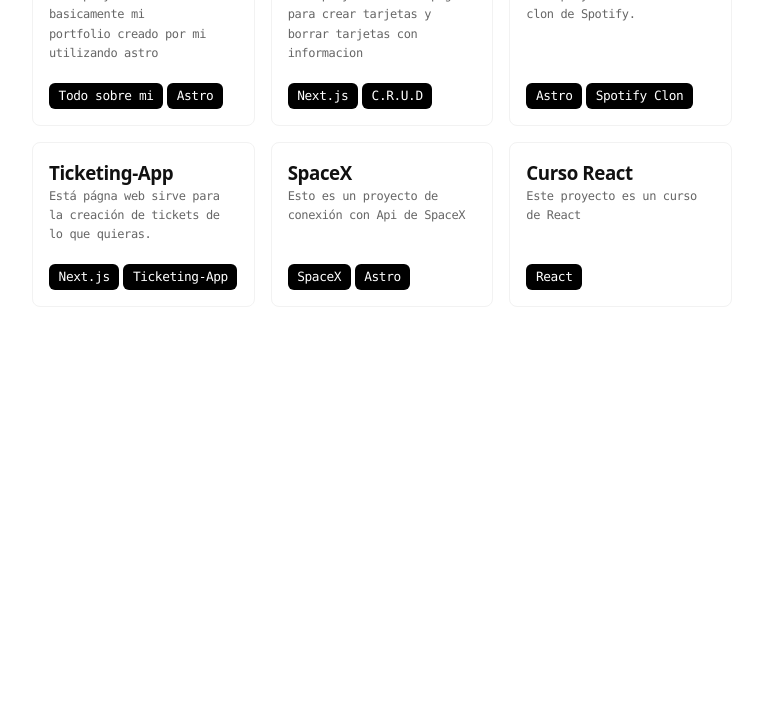
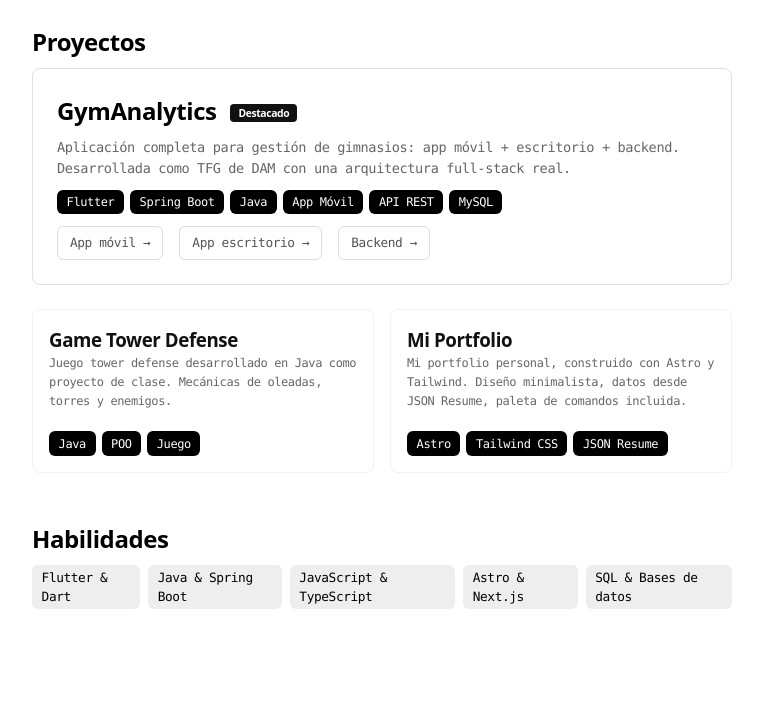
Before and after one commit to EzequielMenor/Mi-Porfolio, an Astro site: page / in a window 1280 px wide. Shown: the part 1181-1902 px from the top of the page, without its empty margins (258-1021 px from the left). Before the commit the page ends 1600 px from the top, so only its background shows below. Built offline with nearby package versions, Linux system fonts and the light colour scheme; Astro itself is replaced by a stand-in of ours.

Commit message:
update: portfolio content and projects structure
- New label and summary for freelance positioning
- Added DAM education, updated skills and experience
- Featured GymAnalytics TFG with multi-repo support
- Restored Antica work entry with real description
- Added portfolio as project example
- Cleaned placeholder data (volunteer, awards, etc.)

```diff
--- a/cv.json
+++ b/cv.json
@@ -1,12 +1,12 @@
 {
 	"basics": {
 		"name": "Ezequiel Menor",
-    "label": "Estudiante",
-    "image": "/mia2.jpeg",
+		"label": "Desarrollador Full-Stack",
+		"image": "/mia3.jpeg",
 		"email": "ezequielmenor@gmail.com",
 		"phone": "",
 		"url": "",
-    "summary": "Como estudiante de sistemas microinformáticos y redes, me apasiona la programación y la tecnología. Estoy interesado en seguir mi formación con el grado superior de desarrollo de aplicaciones multiplataforma. Me atrae la idea de aprender a crear aplicaciones que funcionen en diferentes dispositivos y sistemas operativos. Creo que este campo me permitirá explorar mi creatividad y contribuir al mundo de la tecnología de una manera emocionante y práctica.",
+		"summary": "Desarrollador Full-Stack, creo aplicaciones y sitios web con tecnologías modernas como Flutter, Spring Boot y Astro. Actualmente en prácticas en Clínicas Dorsia y disponible para proyectos freelance. Me apasiona construir soluciones reales que ayudan a negocios y personas.",
 		"location": {
 			"address": "2712 Broadway St",
 			"postalCode": "46702",
@@ -34,159 +34,123 @@
 	},
 	"work": [
     {
-      "name": "Practicas",
-      "position": "Informatico",
-      "url": "https://company.com",
-      "startDate": "2024-03-20",
-      "endDate": "2024-05-30",
-      "summary": "",
-      "highlights": ["Started the company"]
+      "name": "Clínicas Dorsia",
+      "position": "Desarrollador de apps (FCT)",
+      "url": "https://www.clinicasdorsia.com/",
+      "startDate": "2026-03-01",
+      "endDate": null,
+      "summary": "Desarrollo de aplicación móvil con Flutter para la gestión de pacientes y clínicas.",
+      "highlights": ["Desarrollo móvil con Flutter", "App en producción"]
     },
     {
       "name": "Antica",
       "position": "Camarero",
-      "url": "https://company.com",
+      "url": "",
       "startDate": "2022-07-11",
       "endDate": "2022-09-05",
-      "summary": "Mi primer trabajo fue en la antica, un restaurante de Pizza y otras cosas. Estuve ese verando de camararero.",
-      "highlights": ["Started the company"]
-    }
-  ],
-  "volunteer": [
-    {
-      "organization": "Organization",
-      "position": "Volunteer",
-      "url": "https://organization.com/",
-      "startDate": "2012-01-01",
-      "endDate": "2013-01-01",
-      "summary": "Description…",
-      "highlights": ["Awarded 'Volunteer of the Month'"]
+      "summary": "Trabajo de verano como camarero en un restaurante. Atención al cliente, trabajo en equipo y gestión de pedidos bajo presión.",
+      "highlights": ["Atención al cliente", "Trabajo en equipo"]
     }
 	],
 	"education": [
 		{
+			"institution": "Ausias March",
+			"url": "https://portal.edu.gva.es/iesausiasmarch/",
+			"area": "DAM (Desarrollo de Aplicaciones Multiplataforma)",
+			"studyType": "Grado Superior",
+			"startDate": "2024-09-01",
+			"endDate": "2026-06-01",
+			"score": null,
+			"courses": [
+				"Programación con Java y Spring Boot",
+				"Desarrollo de apps con Flutter",
+				"Bases de datos SQL y NoSQL",
+				"Desarrollo web con HTML, CSS, JavaScript, Astro, Next.js"
+			]
+		},
+		{
 			"institution": "María Enriquez",
 			"url": "https://portal.edu.gva.es/mariaenriquez/",
-      "area": "Grado Medio",
-      "studyType": "Estudiante",
+			"area": "SMR (Sistemas Microinformáticos y Redes)",
+			"studyType": "Grado Medio",
 			"startDate": "2022-09-12",
-      "endDate": null,
+			"endDate": "2024-06-20",
 			"score": null,
-      "courses": ["1r y 2n de grado medio de Sistemas Microinformaticos y redes"]
+			"courses": ["Sistemas microinformáticos y redes"]
 		},
 		{
 			"institution": "Ausias March",
 			"url": "https://portal.edu.gva.es/iesausiasmarch/",
 			"area": "ESO",
-      "studyType": "Estudiante",
+			"studyType": "Educación Secundaria",
 			"startDate": "2018-09-10",
 			"endDate": "2022-06-20",
 			"score": "7.0",
-      "courses": ["1r, 2n, 3r y 4t de ESO"]
+			"courses": ["Educación Secundaria Obligatoria"]
 		}
 	],
-  "awards": [
-    {
-      "title": "Award",
-      "date": "2014-11-01",
-      "awarder": "Company",
-      "summary": "There is no spoon."
-    }
-  ],
-  "certificates": [
-    {
-      "name": "Certificate",
-      "date": "2021-11-07",
-      "issuer": "Company",
-      "url": "https://certificate.com"
-    }
-  ],
-  "publications": [
-    {
-      "name": "Publication",
-      "publisher": "Company",
-      "releaseDate": "2014-10-01",
-      "url": "https://publication.com",
-      "summary": "Description…"
-    }
-  ],
+
   "skills": [
     {
-      "name": "HTML",
-      "level": "Basico",
-      "keywords": ["Desarrollo Web", "Frontend"]
+      "name": "Flutter & Dart",
+      "level": "Intermedio",
+      "keywords": ["Desarrollo Móvil", "Frontend", "Multiplataforma"]
     },
     {
-      "name": "CSS",
-      "level": "Basico",
-      "keywords": ["Desarrollo Web", "Frontend", "Diseño Responsive"]
+      "name": "Java & Spring Boot",
+      "level": "Intermedio",
+      "keywords": ["Backend", "API REST", "Microservicios"]
     },
     {
-      "name": "JavaScript",
-      "level": "Basico",
-      "keywords": ["Desarrollo Web", "Frontend", "Backend", "Fullstack"]
+      "name": "JavaScript & TypeScript",
+      "level": "Intermedio",
+      "keywords": ["Desarrollo Web", "Frontend", "Backend"]
+    },
+    {
+      "name": "Astro & Next.js",
+      "level": "Básico",
+      "keywords": ["Desarrollo Web", "Frontend", "SSR", "SSG"]
+    },
+    {
+      "name": "SQL & Bases de datos",
+      "level": "Intermedio",
+      "keywords": ["MySQL", "PostgreSQL", "MongoDB"]
     }
   ],
 	"languages": [
 		{
-      "language": "English",
-      "fluency": "Native speaker"
-    }
-  ],
-  "interests": [
-    {
-      "name": "Wildlife",
-      "keywords": ["Ferrets", "Unicorns"]
-    }
-  ],
-  "references": [
-    {
-      "name": "Jane Doe",
-      "reference": "Reference…"
+			"language": "Inglés",
+			"fluency": "Intermedio (B1)"
 		}
 	],
   "projects": [
     {
-      "name": "Mi porfolio",
+      "name": "GymAnalytics",
       "isActive": true,
-      "description": "Este proyecto es basicamente mi portfolio creado por mi utilizando astro",
-      "highlights": ["Todo sobre mi", "Astro"],
-      "url": "https://ezequielmenor.es/"
+      "featured": true,
+      "description": "Aplicación completa para gestión de gimnasios: app móvil + escritorio + backend. Desarrollada como TFG de DAM con una arquitectura full-stack real.",
+      "highlights": ["Flutter", "Spring Boot", "Java", "App Móvil", "API REST", "MySQL"],
+      "repos": {
+        "mobile": "https://github.com/EzequielMenor/AppTFG",
+        "desktop": "https://github.com/EzequielMenor/DesktopTFG",
+        "backend": "https://github.com/EzequielMenor/BackendTFG"
+      }
     },
     {
-      "name": "Tarjetas",
+      "name": "Game Tower Defense",
       "isActive": false,
-      "description": "Este proyecto es una pagina para crear tarjetas y borrar tarjetas con informacion",
-      "highlights": ["Next.js", "C.R.U.D"],
-      "url": "https://github.com/EzequielMenor/CRUD_MongoDB"
+      "featured": false,
+      "description": "Juego tower defense desarrollado en Java como proyecto de clase. Mecánicas de oleadas, torres y enemigos.",
+      "highlights": ["Java", "POO", "Juego"],
+      "url": "https://github.com/EzequielMenor/GameTowerDefense"
     },
     {
-      "name": "Clon de Spotify",
-      "isActive": false,
-      "description": "Este proyecto se basa en un clon de Spotify.",
-      "highlights": ["Astro", "Spotify Clon"],
-      "url": "https://github.com/EzequielMenor/Spotify-Clon"
-    },
-    {
-      "name": "Ticketing-App",
-      "isActive": false,
-      "description": "Está págna web sirve para la creación de tickets de lo que quieras. ",
-      "highlights": ["Next.js", "Ticketing-App"],
-      "url": "https://github.com/EzequielMenor/Ticketing-App"
-    },
-    {
-      "name": "SpaceX",
-      "isActive": false,
-      "description": "Esto es un proyecto de conexión con Api de SpaceX",
-      "highlights": ["SpaceX", "Astro"],
-      "url": "https://github.com/EzequielMenor/SpaceX-Launcher"
-    },
-    {
-      "name": "Curso React",
-      "isActive": false,
-      "description": "Este proyecto es un curso de React",
-      "highlights": ["React"],
-      "url": "https://github.com/EzequielMenor/Aprendiendo-React"
+      "name": "Mi Portfolio",
+      "isActive": true,
+      "featured": false,
+      "description": "Mi portfolio personal, construido con Astro y Tailwind. Diseño minimalista, datos desde JSON Resume, paleta de comandos incluida.",
+      "highlights": ["Astro", "Tailwind CSS", "JSON Resume"],
+      "url": "https://github.com/EzequielMenor/Mi-Porfolio"
     }
   ]
 }
--- a/src/components/sections/Projects.astro
+++ b/src/components/sections/Projects.astro
@@ -2,13 +2,38 @@
 import Section from "../Section.astro";
 
 import { projects } from "@cv";
+
+const featured = projects.filter((p) => p.featured);
+const other = projects.filter((p) => !p.featured);
 ---
 
 <Section title="Proyectos">
-  <ul>
-    {
-      projects.map(({ url, description, highlights, name, isActive }) => {
-        return (
+  {
+    featured.map(({ name, description, highlights, repos }) => (
+      <article class="featured">
+        <header>
+          <h3>
+            {name}
+            <span class="badge">Destacado</span>
+          </h3>
+          <p>{description}</p>
+        </header>
+        <footer>
+          {highlights.map((h) => <span>{h}</span>)}
+        </footer>
+        <div class="repos">
+          {repos?.mobile && <a href={repos.mobile}>App móvil →</a>}
+          {repos?.desktop && <a href={repos.desktop}>App escritorio →</a>}
+          {repos?.backend && <a href={repos.backend}>Backend →</a>}
+        </div>
+      </article>
+    ))
+  }
+
+  {
+    other.length > 0 && (
+      <ul>
+        {other.map(({ url, description, highlights, name }) => (
           <li>
             <article>
               <header>
@@ -16,34 +41,104 @@ import { projects } from "@cv";
                   <a href={url} title={`Ver el proyecto ${name}`}>
                     {name}
                   </a>
-                  {isActive && <span>&bull;</span>}
                 </h3>
                 <p>{description}</p>
               </header>
               <footer>
-                {highlights.map((highlights) => {
-                  return <span>{highlights}</span>;
-                })}
+                {highlights.map((h) => <span>{h}</span>)}
               </footer>
-              {/* <div class="button-container">
-                <button>Prueba</button>
-              </div> */}
             </article>
           </li>
-        );
-      })
-    }
-  </ul>
+        ))}
+      </ul>
+    )
+  }
 </Section>
 
 <style>
+  article.featured {
+    border-radius: 8px;
+    border: 1px solid #e0e0e0;
+    padding: 24px;
+    margin-bottom: 24px;
+    display: flex;
+    flex-direction: column;
+    gap: 12px;
+  }
+
+  article.featured h3 {
+    font-size: 1.5rem;
+    font-weight: 700;
+    margin-bottom: 8px;
+  }
+
+  article.featured h3 a {
+    color: #111;
+  }
+
+  article.featured h3 a:hover {
+    text-decoration: underline;
+  }
+
+  article.featured .badge {
+    font-size: 0.65rem;
+    font-weight: 600;
+    background: #111;
+    color: #fff;
+    padding: 2px 8px;
+    border-radius: 4px;
+    margin-left: 8px;
+    vertical-align: middle;
+  }
+
+  article.featured p {
+    font-size: 0.85rem;
+    line-height: 1.5;
+  }
+
+  article.featured footer {
+    display: flex;
+    flex-wrap: wrap;
+    gap: 6px;
+  }
+
+  article.featured footer span {
+    border-radius: 6px;
+    background: #000;
+    color: #fff;
+    font-size: 0.75rem;
+    font-weight: 500;
+    padding: 0.2rem 0.6rem;
+  }
+
+  .repos {
+    display: flex;
+    gap: 16px;
+    flex-wrap: wrap;
+  }
+
+  .repos a {
+    font-size: 0.8rem;
+    color: #555;
+    border: 1px solid #ddd;
+    padding: 6px 12px;
+    border-radius: 6px;
+    transition: all 0.2s ease;
+  }
+
+  .repos a:hover {
+    background: #f5f5f5;
+    color: #111;
+    border-color: #bbb;
+  }
+
   ul {
     display: grid;
     grid-template-columns: repeat(auto-fit, minmax(200px, 1fr));
     gap: 1rem;
   }
 
-  article {
+  ul article {
     border-radius: 8px;
     border: 1px solid #f2f2f2;
     gap: 16px;
@@ -53,59 +148,41 @@ import { projects } from "@cv";
     height: 100%;
   }
 
-  article header {
+  ul article header {
     flex: 1;
   }
 
-  article h3 {
+  ul article h3 {
     font-size: 1.17em;
     font-weight: bold;
   }
 
-  article a {
+  ul article h3 a {
     color: #111;
   }
 
-  article a:hover {
+  ul article h3 a:hover {
     text-decoration: underline;
   }
 
-  article p {
+  ul article p {
     font-size: 0.75rem;
     line-height: 1.2rem;
     margin-bottom: 4px;
   }
 
-  article h3 span {
-    color: rgb(0, 188, 47);
+  ul article footer {
+    display: flex;
+    flex-wrap: wrap;
+    gap: 6px;
   }
 
-  footer {
-    display: flex;
-    flex-wrap: wrap;
-    gap: 4px;
-    font-size: 0.6rem;
-  }
-
-  footer span {
+  ul article footer span {
     border-radius: 6px;
     background: #000;
-    color: #ffff;
-    font-size: 0.8rem;
+    color: #fff;
+    font-size: 0.75rem;
     font-weight: 500;
     padding: 0.2rem 0.6rem;
   }
-
-  /* .button-container {
-    margin-top: 8px;
-    text-align: center;
-  }
-
-  .button-container button {
-    border-radius: 6px;
-    background: #000;
-    color: #ffff;
-    font-size: 0.8rem;
-    padding: 0.2rem 0.6rem;
-  } */
 </style>
--- a/src/components/sections/Skills.astro
+++ b/src/components/sections/Skills.astro
@@ -1,10 +1,10 @@
 ---
-import Section from "../Section.astro";
+import Section from '../Section.astro'
 
-import { skills } from "@cv"
+import { skills } from '@cv'
 ---
 
-<Section title="Habilidades">
+<Section title='Habilidades'>
   <ul>
     {
       skills.map(({ name }) => (
--- a/src/pages/index.astro
+++ b/src/pages/index.astro
@@ -20,7 +20,7 @@ const { name, label } = basics;
     <Education />
     <Experience />
     <Projects />
-    <!-- <Skills />-->
+    <Skills />
   </main>
 
   <KeyboardManager />
```
Also changed, not shown: src/layouts/Layout.astro (+18 -18 lines), public/mia3.jpeg (added). Lines whose indentation alone changed are shown as unchanged.
